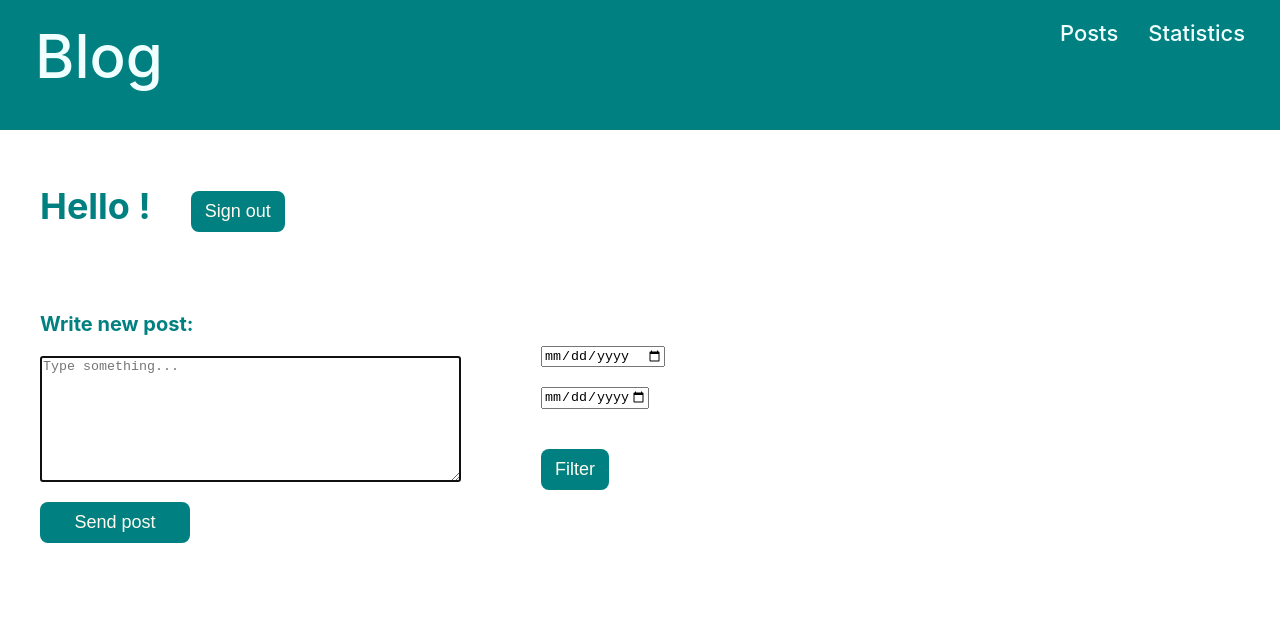
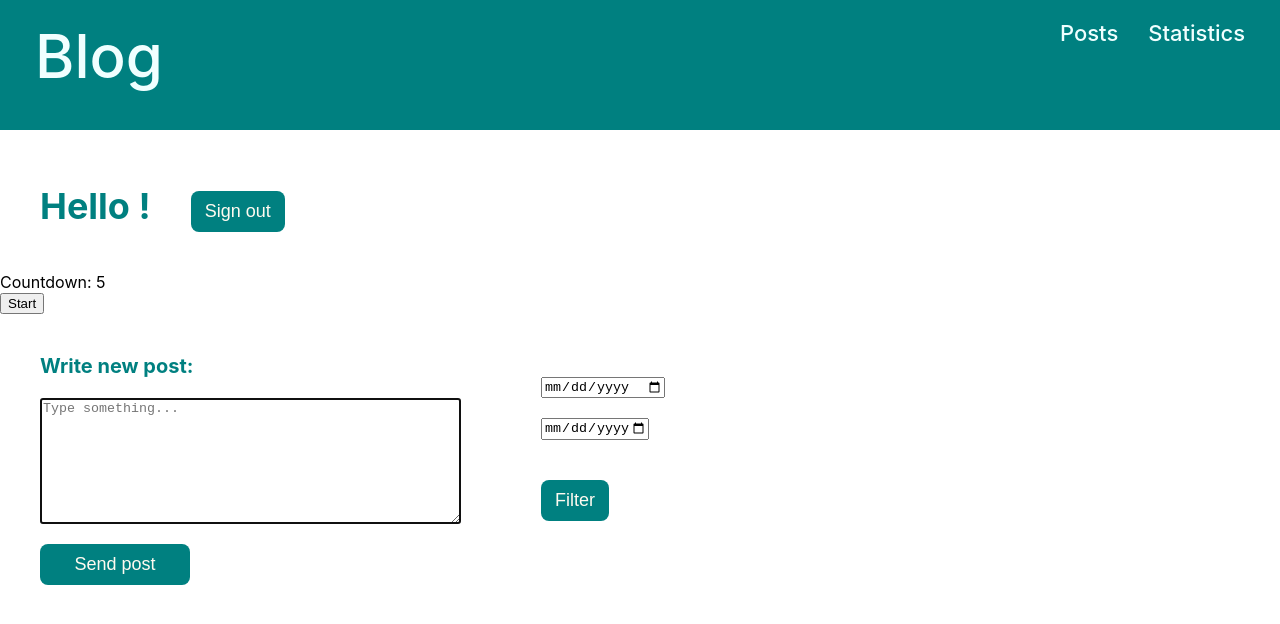
Before and after one commit to NataliyaChe/react-blog, a React (Create React App) app: page / in a window 1280 px wide. Shown: the top 624 px of the page. Built offline with nearby package versions, Linux system fonts and the light colour scheme; data requests are answered from the project's data file; sample sign-in values are in the browser's storage.

Commit message:
Warning added

```diff
--- a/db.json
+++ b/db.json
@@ -176,11 +176,18 @@
       "userId": 1677584368997
     },
     {
-      "text": "my post",
-      "date": "2023-03-19T22:21:38.295Z",
-      "id": 1679264498295,
-      "likes": 2,
-      "userId": 1679260638161
+      "text": "dfs",
+      "date": "2023-03-22T14:16:20.234Z",
+      "id": 1679494580234,
+      "likes": 0,
+      "userId": 1677584368997
+    },
+    {
+      "text": "v",
+      "date": "2023-03-22T14:17:03.755Z",
+      "id": 1679494623755,
+      "likes": 0,
+      "userId": 1677584368997
     }
   ],
   "comments": [],
--- a/src/components/Form.js
+++ b/src/components/Form.js
@@ -1,45 +1,35 @@
 import React, { useState } from 'react';
 import {useAccept} from '../hooks/useWarning';
 import {useAuth} from '../hooks/useAuth';
-import {useApi} from '../hooks/useApi';
-import {useWarning} from '../hooks/useWarning';
+import Warning from '../components/Warning';
 
 function Form({ onCreate }) {
     const [value, setValue] = useState('');
     const { user } = useAuth();
     const authorizedUser = user;
 
-    const { warning, isTimer, setIsTimer, warningText, getBanCase, compareDate } = useWarning();
+    const [state, setState] = useState(false);
+    const renderWarning = () => {
+        setState(true);
+        // setCounter(10)
+    }
 
     const regex = /(?:(?:https?|ftp):\/\/|\b(?:[a-z\d]+\.))(?:(?:[^\s()<>]+|\((?:[^\s()<>]+|(?:\([^\s()<>]+\)))?\))+(?:\((?:[^\s()<>]+|(?:\(?:[^\s()<>]+\)))?\)|[^\s`!()\[\]{};:'".,<>?«»“”‘’]))?/
 
-
     function submitHandler(event) {
         event.preventDefault();
-        if(authorizedUser.banEndDate !== null) {
-            console.log('banEndDate', authorizedUser.banEndDate);
-            compareDate();
-        } else if(!value.trim().match(regex)) {
-            console.log('regex valid');
+        if (value.trim()) {
             onCreate(value)
             setValue('')
-        } else {
-            console.log('getBanCase');
-            getBanCase(warning);
         }
-        // if (value.trim()) {
-        //     onCreate(value)
-        //     setValue('')
-        // }
     }
-
-    // console.log('user', authorizedUser);
 
     return (
         <div className='form-container'>
-            <span className={`warning ${isTimer ? 'show' : 'hide'}`}>
-                {warningText}
-            </span>
+            {state &&
+                <Warning state={state}/>
+            }
+            <button onClick={renderWarning}>Start</button>
             <form className='form'
             onSubmit={submitHandler}
             >
--- /dev/null
+++ b/src/components/Warning.js
@@ -0,0 +1,23 @@
+import React, { useState, useEffect } from 'react';
+
+function Warning() {
+    const [counter, setCounter] = useState(10);
+    // const [state, setState] = useState(false);
+
+    useEffect(() => {
+        const timer =
+            counter > 0 && setInterval(() => setCounter(counter - 1), 1000);
+            console.log('counter', counter);
+            return () => clearInterval(timer);
+    }, [counter]);
+
+    return (
+        <div className='timer'>
+                <span>
+                    Countdown: {counter}
+                </span>
+        </div>
+    );
+}
+
+export default Warning;
--- a/src/pages/Posts.js
+++ b/src/pages/Posts.js
@@ -6,6 +6,7 @@ import DatePicker from '../components/DatePicker';
 import Pagination from "../components/Pagination";
 import {useAuth} from '../hooks/useAuth';
 import {useApi} from '../hooks/useApi';
+import Warning from '../components/Warning';
 
 function Posts() {
     const [allPosts, setAllPosts] = useState([]);
@@ -16,6 +17,7 @@ function Posts() {
 
     const { user, logout } = useAuth();
     const authorizedUser = user;
+    console.log('user', authorizedUser);
 
     useEffect(() => {
             const fetchPosts = async () => {
@@ -87,9 +89,7 @@ function Posts() {
                 <h1 className='main-title'>Hello {authorizedUser?.login}!</h1>
                 <button className='button' onClick={signOut}>Sign out</button>
             </div>
-            {/* <span className={`warning ${isTimer ? 'show' : 'hide'}`}>
-                {warningText}
-            </span> */}
+            <Warning />
             <div className='flex-wrapper'>
                 <Form
                 onCreate={addPost}
```
